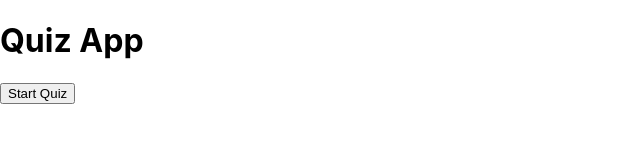
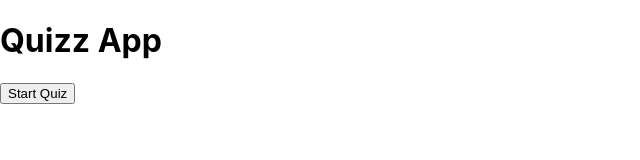
Before and after one commit to iamneo-production/bdaefafabbfcfddddbbedcfcfdfbedeaaeafdbbc, a React (Create React App) app in the folder reactapp/: page / in a window 1280 px wide. Shown: the top 160 px of the page, without its empty margins (0-640 px from the left). Built offline with nearby package versions, Linux system fonts and the light colour scheme.

Commit message:
Backup Commit

```diff
--- a/reactapp/src/App.js
+++ b/reactapp/src/App.js
@@ -45,7 +45,7 @@ function App() {
     <div>
       <div>
         <div>
-          <h1>Quiz App</h1>
+          <h1>Quizz App</h1>
         </div>
 
         {banner && <Banner score={attempt} />}
```
